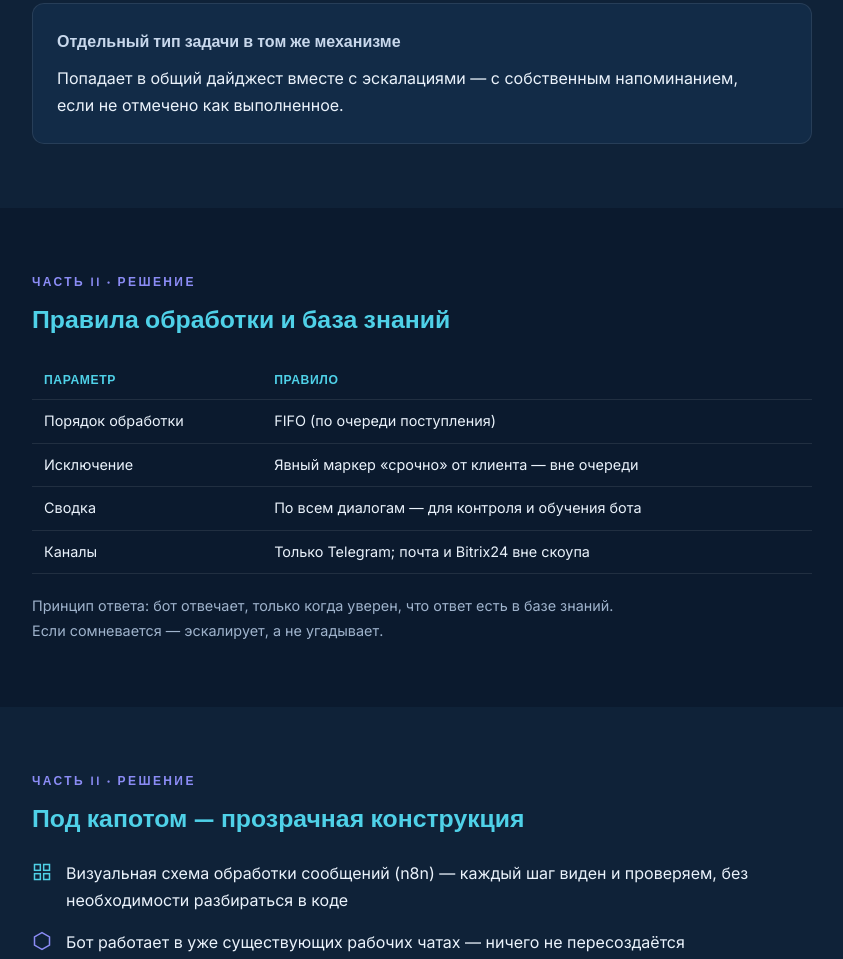
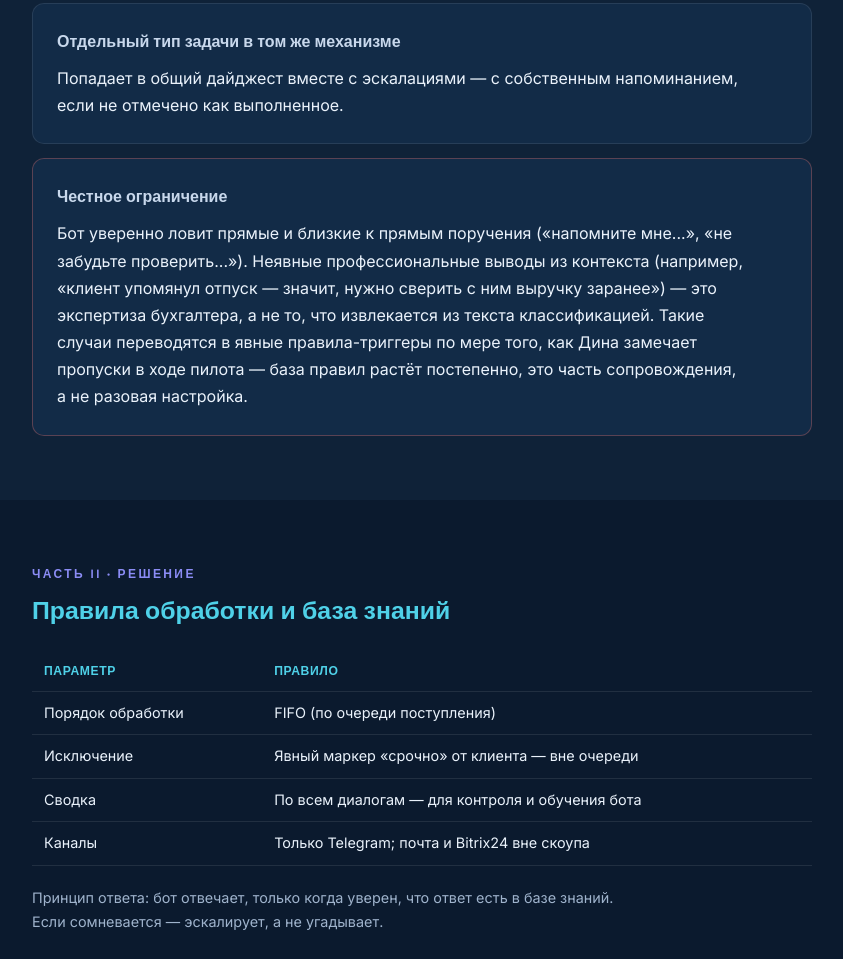
Before and after one commit to dragonai-team/dina-assistant-presentation, a plain HTML site: page plan.html in a window 1280 px wide. Shown: the part 3156-4115 px from the top of the page, without its empty margins (218-1061 px from the left). Drawn offline with Linux system fonts and the light colour scheme.

Commit message:
Добавлены оговорки: пересмотр лимита после пилота, честное ограничение Сценария 4

```diff
--- a/plan.html
+++ b/plan.html
@@ -156,6 +156,10 @@
       <h3>Отдельный тип задачи в том же механизме</h3>
       <p style="margin-top:10px">Попадает в общий дайджест вместе с эскалациями — с собственным напоминанием, если не отмечено как выполненное.</p>
     </div>
+    <div class="card" style="margin-top:14px;border-color:rgba(255,120,110,.3)">
+      <h3>Честное ограничение</h3>
+      <p style="margin-top:10px">Бот уверенно ловит прямые и близкие к прямым поручения («напомните мне...», «не забудьте проверить...»). Неявные профессиональные выводы из контекста (например, «клиент упомянул отпуск — значит, нужно сверить с ним выручку заранее») — это экспертиза бухгалтера, а не то, что извлекается из текста классификацией. Такие случаи переводятся в явные правила-триггеры по мере того, как Дина замечает пропуски в ходе пилота — база правил растёт постепенно, это часть сопровождения, а не разовая настройка.</p>
+    </div>
   </section>
 
   <!-- РЕШЕНИЕ — ПРИОРИТИЗАЦИЯ + БАЗА ЗНАНИЙ -->
@@ -302,6 +306,7 @@
       <h3>Стоимость сопровождения</h3>
       <div style="font-family:var(--display);font-size:2rem;font-weight:700;color:var(--accent);margin-top:10px">10 000 ₽ / мес</div>
       <p class="muted" style="margin-top:6px;font-size:.85rem">Включает аренду VPS и расход на Claude API до 120 рабочих чатов и до 30 000 сообщений в месяц суммарно. При превышении лимита — пересчитываем стоимость пропорционально фактическому расходу.</p>
+      <p class="muted" style="margin-top:8px;font-size:.85rem">Лимит ориентировочный — после пилота сверяем с фактическим объёмом вызовов (сценарии с пересылкой исполнителям считаются как несколько обращений к модели на один вопрос клиента) и при необходимости уточняем число.</p>
     </div>
   </section>
 
```
